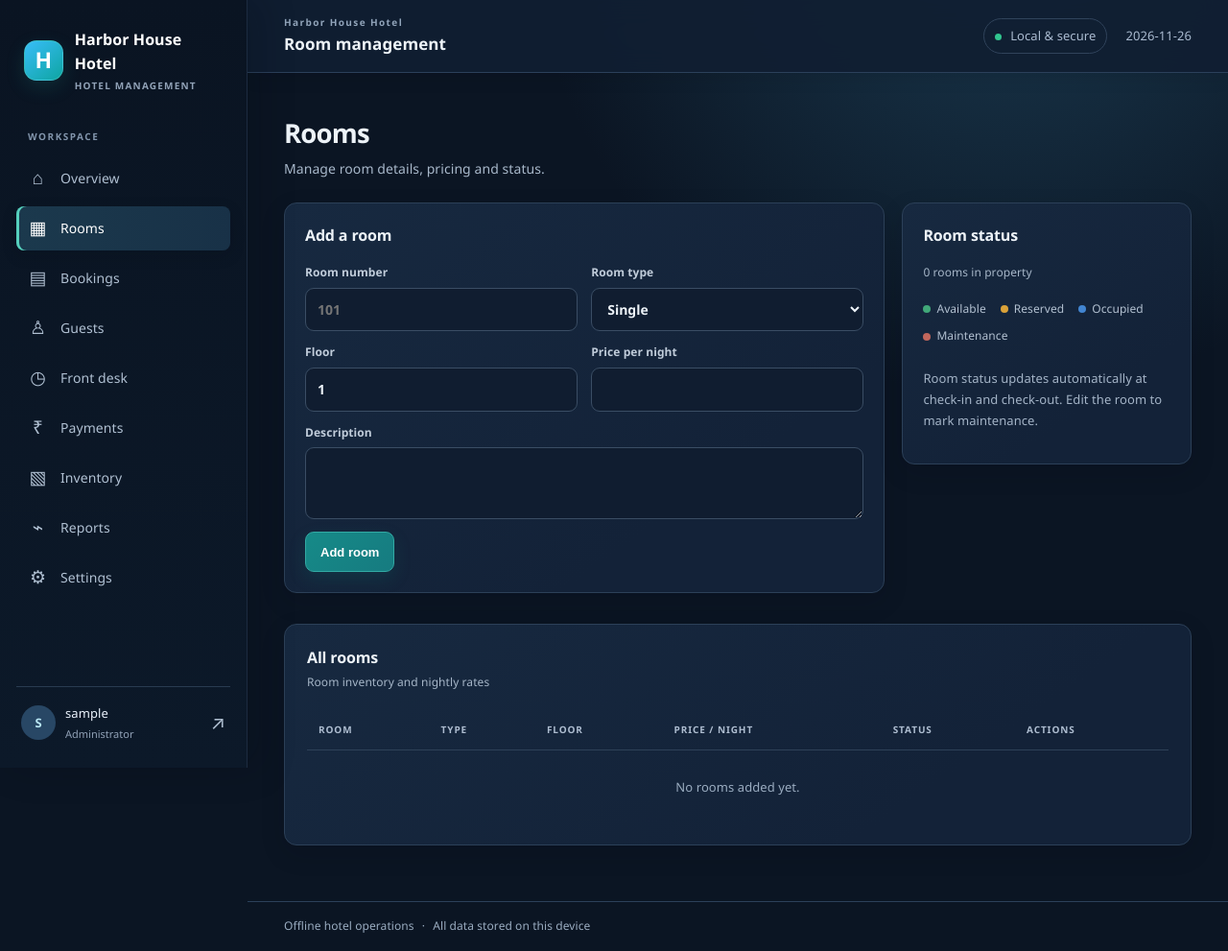
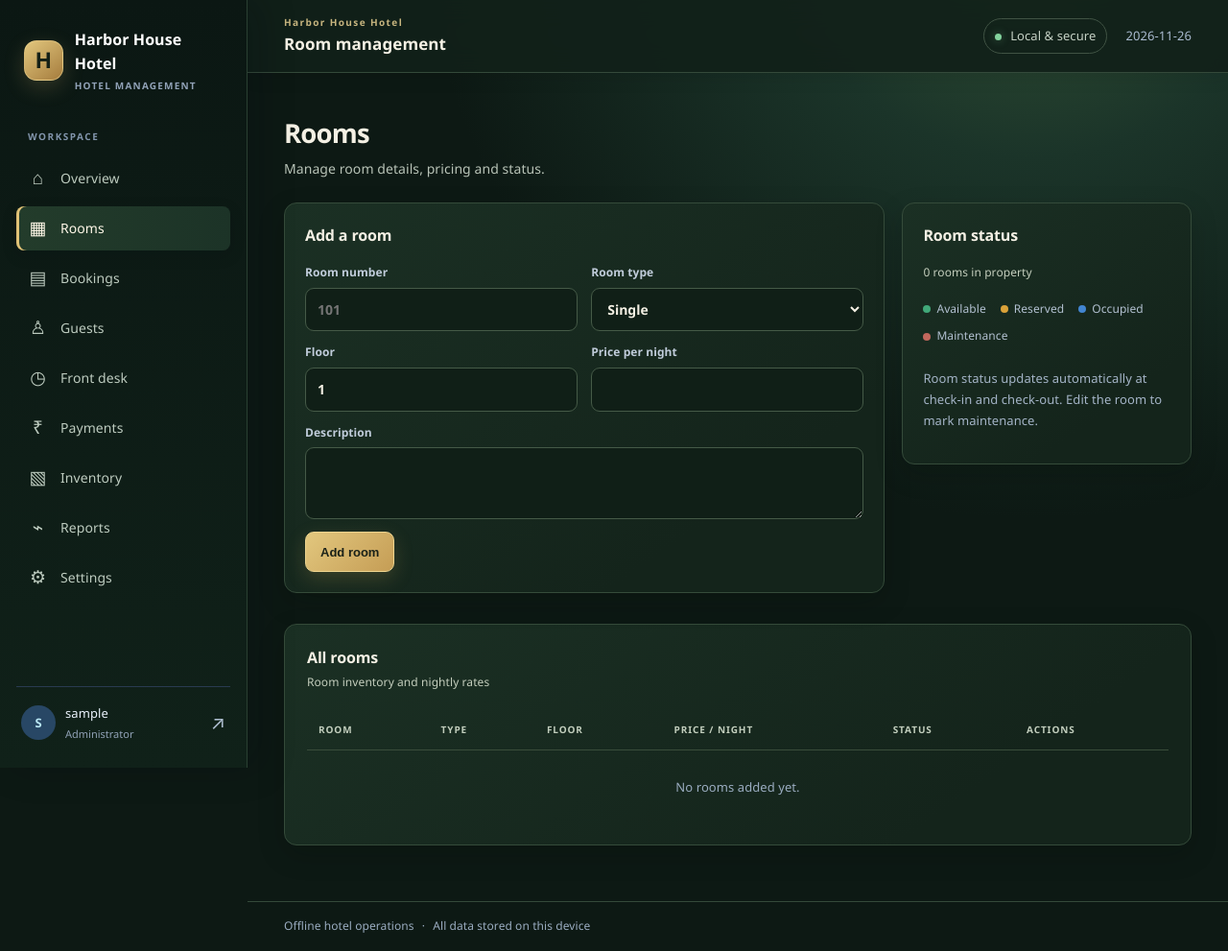
Before and after one commit to nishishah35/hotel-management-demo, a Flask app: page /rooms in a window 1280 px wide. Shown: the whole page at 96% size. Run offline with Flask 3, Linux system fonts and the light colour scheme; the visitor is signed in with stand-in values (Sample User, id 1); data comes from the database, SQL or seed files in the repository; data that the repository does not hold is empty.

Commit message:
Add evergreen champagne visual theme

```diff
--- a/static/css/app.css
+++ b/static/css/app.css
@@ -287,3 +287,133 @@ button:focus-visible, a:focus-visible, input:focus-visible, select:focus-visible
 @media (prefers-reduced-motion: reduce) {
   *, *:before, *:after { scroll-behavior: auto !important; transition-duration: .01ms !important; animation-duration: .01ms !important; }
 }
+
+/* Evergreen and champagne hotel theme */
+:root {
+  --navy: #0b1713;
+  --navy2: #13231b;
+  --canvas: #0d1914;
+  --surface: #17271e;
+  --surface-raised: #20352a;
+  --ink: #f4f0e4;
+  --muted: #b8c3b7;
+  --line: #34493a;
+  --blue: #a8d7bd;
+  --teal: #d7b66e;
+  --green: #8bd0a0;
+  --amber: #e6bd70;
+  --red: #ff9383;
+}
+body {
+  background:
+    radial-gradient(ellipse at 84% -12%, #365637 0, #1b3429 18%, transparent 42%),
+    var(--canvas);
+}
+.sidebar {
+  background: linear-gradient(180deg, #0b1713 0%, #102119 100%);
+  border-right-color: #2a4032;
+}
+.brandmark {
+  background: linear-gradient(140deg, #e2c77e, #a57c3d);
+  color: #152016;
+  border-color: #f0d99788;
+  box-shadow: 0 7px 22px #d7b66e32;
+}
+.navlink { color: #bdcbbf; }
+.navlink:hover { background: #1b3024; }
+.navlink.active {
+  color: #fff8e8;
+  background: linear-gradient(90deg, #233c2b, #1c3327);
+  box-shadow: inset 3px 0 #e1c276, 0 5px 16px #030b1528;
+}
+.topbar {
+  background: #122119ed;
+  border-bottom-color: #34493a;
+}
+.eyebrow { color: #c7b57f; }
+.live { border-color: #405344; color: #c5d1c5; }
+.live i { background: #83d39d; box-shadow: 0 0 10px #83d39d66; }
+.stat-card, .mini-stat, .panel {
+  border-color: #354b3a;
+  background: linear-gradient(145deg, #1b3024 0%, #14241b 76%);
+  box-shadow: 0 10px 28px #030a052e;
+}
+.stat-card:after {
+  background: linear-gradient(90deg, #e2c477, #9bcba5 60%, transparent);
+  opacity: .8;
+}
+.stat-card:hover, .mini-stat:hover { border-color: #63744c; }
+.stat-top, .panel-head p, .mini-stat span { color: #c4cebd; }
+.stat-card > small { color: #aebdac; }
+.stat-icon { background: #294332; }
+.blue { color: #a6dfc1; }
+.green { color: #91d5a3; }
+.purple { color: #e7d19c; }
+.amber { color: #f0c978; }
+.button {
+  border-color: #485947;
+  background: #24362a;
+  color: #f1f2e6;
+}
+.button:hover { background: #304835; }
+.button.primary {
+  color: #1a2118;
+  background: linear-gradient(135deg, #e2c77e, #c59d55);
+  border-color: #edd48f;
+  box-shadow: 0 7px 20px #c5a25335;
+}
+.button.primary:hover { background: linear-gradient(135deg, #edda9a, #d2ad65); }
+.button.dark { background: #2c4032; }
+.text-link { color: #d9c27f; }
+.text-link:hover { color: #f0d997; }
+.pill.teal { background: #234333; color: #a7e1bd; }
+.chart-y { color: #bac9ba; }
+.bars {
+  border-bottom-color: #52624b;
+  background: repeating-linear-gradient(to bottom, transparent 0, transparent 42px, #364a384d 43px);
+}
+.bar.booked { background: linear-gradient(180deg, #f0d48b, #b98d48); }
+.bar.collected { background: linear-gradient(180deg, #88d7b0, #3e9b72); }
+.chart-legend { color: #c1cebe; }
+.legend-booked { background: #e2c477; }
+.legend-collected { background: #78cfa3; }
+.chart-foot { border-top-color: #34493a; color: #c0cdbd; }
+.chart-foot b { color: #f4f0e4; }
+.room-chip {
+  border-color: #354d3a;
+  background: linear-gradient(145deg, #223a2b, #192e22);
+}
+.status.available { color: #91d7a5; }
+.status.reserved { color: #e9c978; }
+.status.occupied { color: #a6dcc0; }
+.status.maintenance, .status.cancelled { color: #ff9a89; }
+th { color: #c2cebd; border-bottom-color: #3a4d3b; }
+td { border-bottom-color: #2d4233; color: #d0d8cb; }
+tbody tr:hover { background: #d5e2cf09; }
+.form-grid input, .form-grid select, .form-grid textarea, .search input,
+.login-card input, .signin-form input {
+  border-color: #455a47;
+  background: #101f17;
+  color: #f4f0e4;
+}
+.form-grid input:focus, .form-grid select:focus, .form-grid textarea:focus,
+.search input:focus, .signin-form input:focus {
+  border-color: #d4b76d;
+  box-shadow: 0 0 0 3px #d7b66e24;
+}
+.login-page {
+  background: radial-gradient(ellipse at 12% 10%, #31533b 0, #15281e 45%, #0b1713 100%);
+}
+.login-shell { background: #17271e; border-color: #455843; }
+.login-visual { background: linear-gradient(155deg, #25432e 0%, #183324 55%, #11251b 100%); }
+.login-brand .brandmark { background: linear-gradient(140deg, #e2c77e, #a57c3d); color: #152016; }
+.visual-copy h1 em, .lock-mark { color: #e1c276; }
+.login-form-panel { background: linear-gradient(145deg, #203629, #17281f 75%); }
+.signin-form .wide { color: #1a2118; }
+.signin-form input:focus { border-color: #d4b76d; box-shadow: 0 0 0 3px #d7b66e24; }
+button:focus-visible, a:focus-visible, input:focus-visible, select:focus-visible, textarea:focus-visible {
+  outline-color: #e2c77e;
+}
+@media (max-width: 760px) {
+  .topbar { background: #122119f2; }
+}
```
